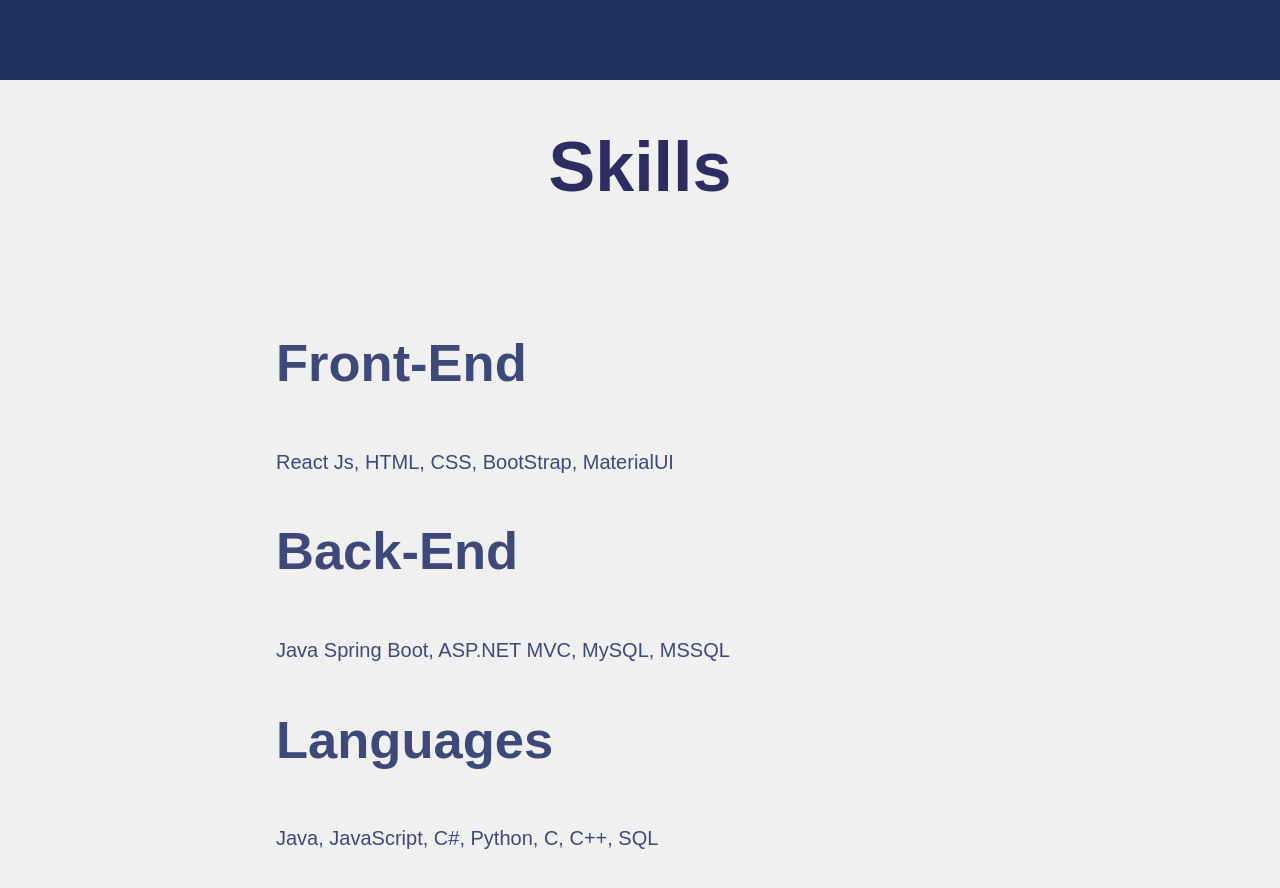
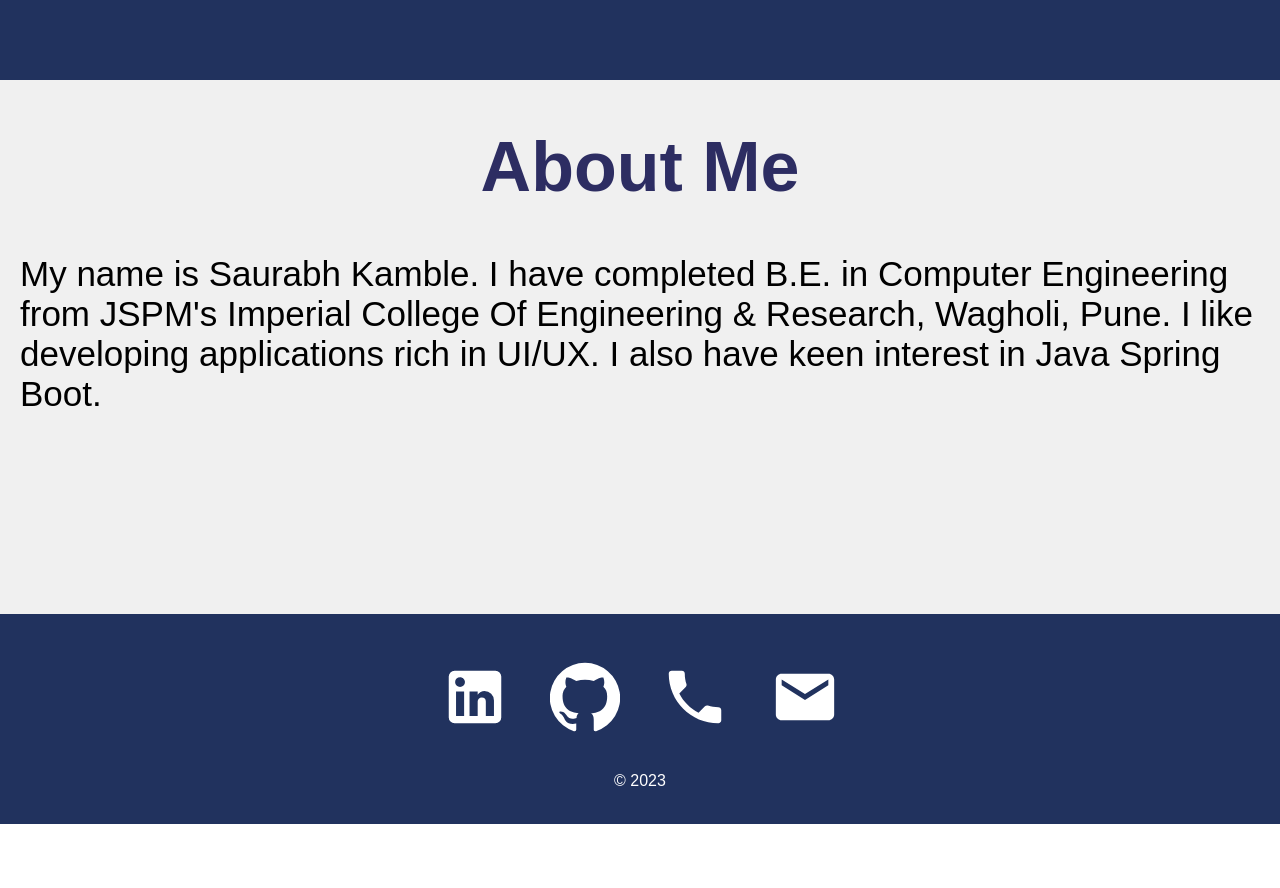
Before and after one commit to saurabhkamble03/MyPortFolio, a React (Create React App) app: page / in a window 1280 px wide. Shown: the part 720-1608 px from the top of the page. After the commit the page ends 1544 px from the top, so only its background shows below. Built offline with nearby package versions, Linux system fonts and the light colour scheme.

Commit message:
Update Home.js

```diff
--- a/src/pages/Home.js
+++ b/src/pages/Home.js
@@ -16,26 +16,14 @@ const Home = () => {
           </div>
         </div>
         <div className='skills'>
-          <h1>Skills</h1>
-          <ol className='list'>
-            <li className='item'>
-              <h2>Front-End</h2>
-              <span>
-                React Js, HTML, CSS,
-                BootStrap, MaterialUI
-              </span>
-            </li>
-            <li className='item'>
-              <h2>Back-End</h2>
-              <span>
-                Java Spring Boot, ASP.NET MVC, MySQL, MSSQL
-              </span>
-            </li>
-            <li className='item'>
-              <h2>Languages</h2>
-              <span>Java, JavaScript, C#, Python, C, C++, SQL</span>
-            </li>
-          </ol>
+          <h1>About Me</h1>
+          <div className='aboutme'>
+            My name is Saurabh Kamble. I have completed B.E. in Computer Engineering from
+            JSPM's Imperial College Of Engineering & Research, Wagholi, Pune. I like
+            developing applications rich in UI/UX. I also have keen interest in Java Spring
+            Boot.
+
+          </div>
         </div>
     </div>
   )
```
